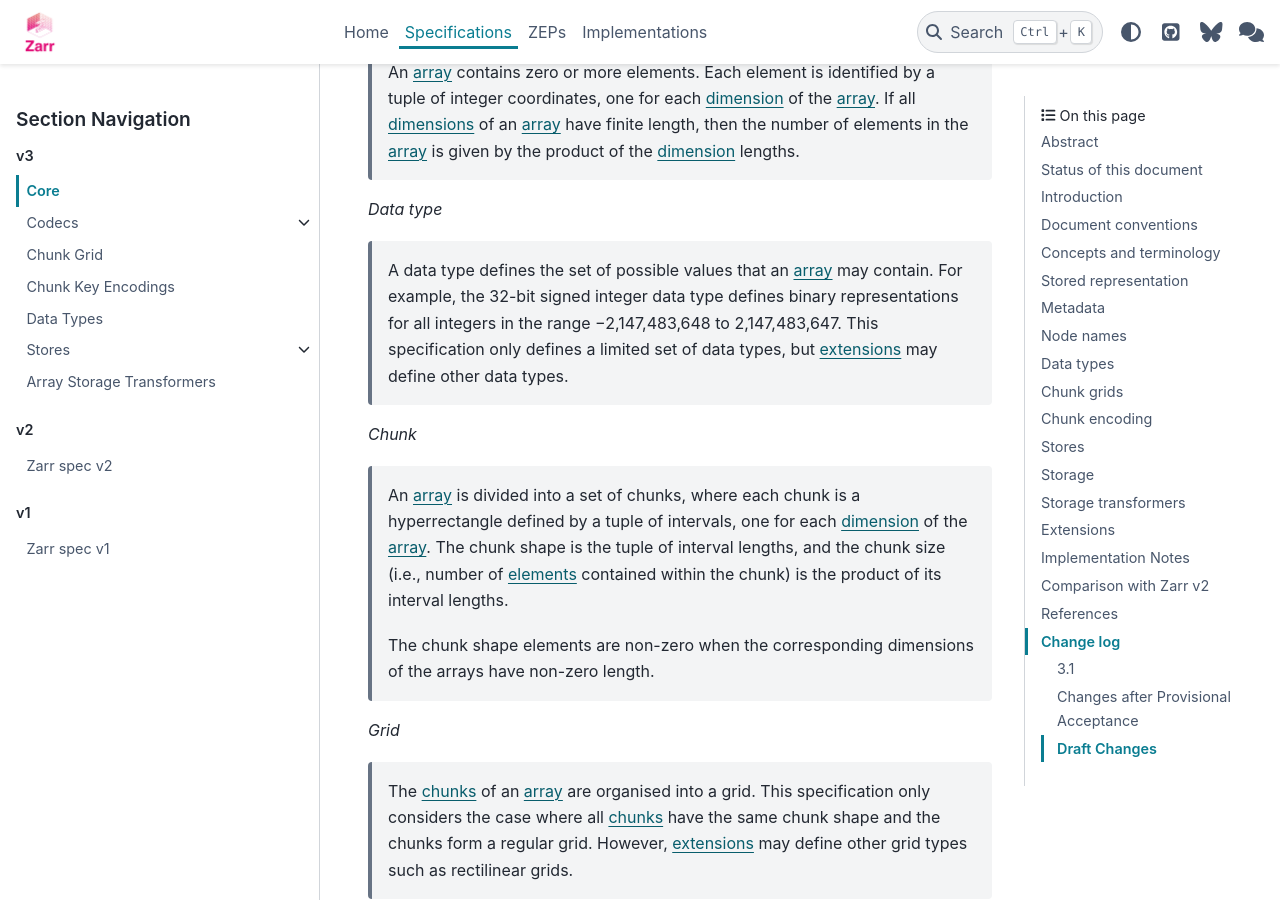
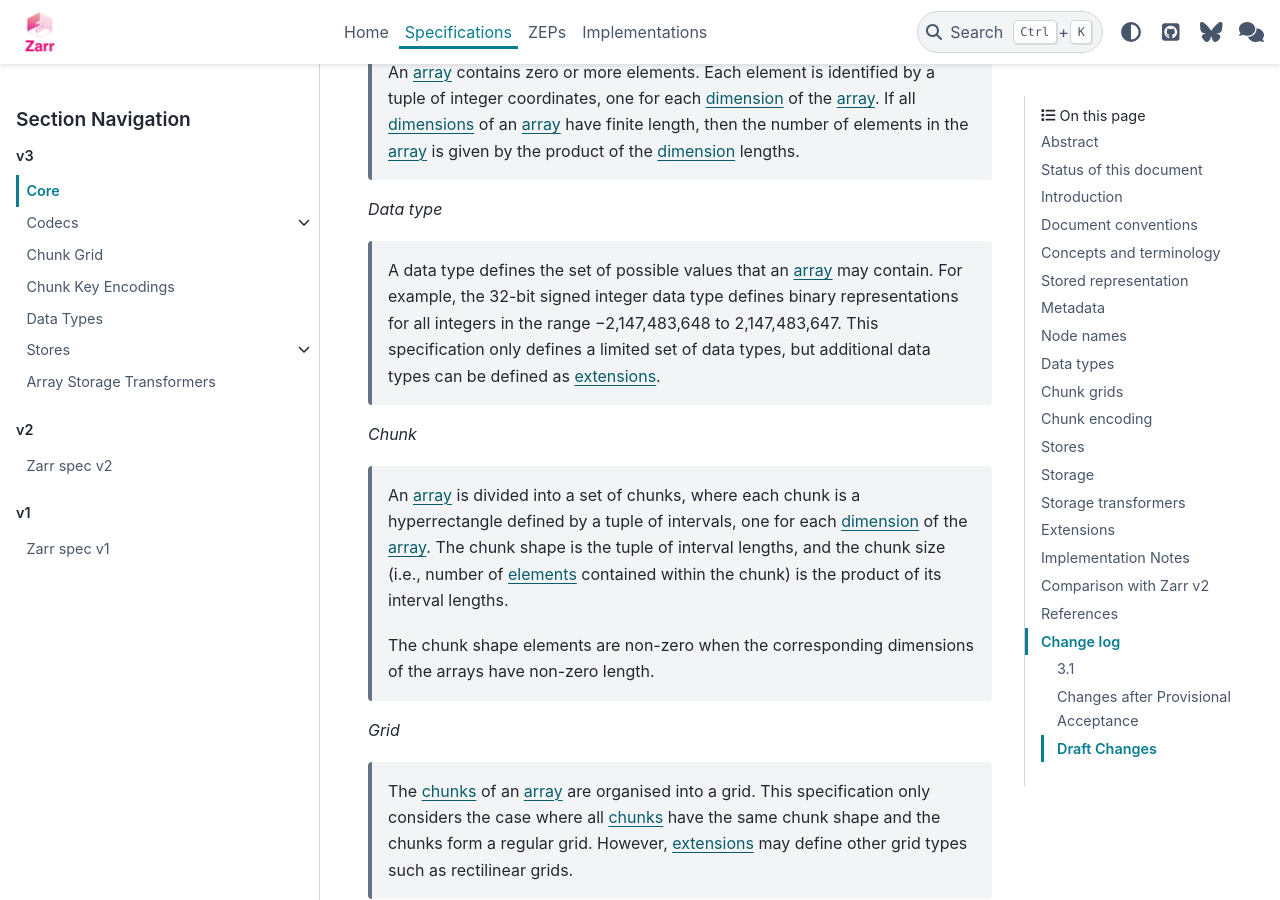
Before and after one commit to zarr-developers/zarr-specs, a Sphinx documentation site: the page built from docs/v3/core/index.rst, in a window 1280 px wide and 900 px high, scrolled down 5765 px. Built offline with Sphinx 7.4.7 and the PyData theme 0.15.4, drawn with Linux system fonts in a browser that asks for light colours.

Commit message:
simplify reference to extensions in field definition
Co-authored-by: Davis Bennett <davis.v.bennett@gmail.com>

```diff
--- a/docs/v3/core/index.rst
+++ b/docs/v3/core/index.rst
@@ -264,7 +264,7 @@ The following figure illustrates the first part of the terminology:
     contain. For example, the 32-bit signed integer data type defines binary
     representations for all integers in the range −2,147,483,648 to
     2,147,483,647. This specification only defines a limited set of data types,
-    but :ref:`extensions<extensions_section>` may define other data types.
+    but additional data types can be defined as :ref:`extensions<extensions_section>`.
 
 .. _chunk:
 .. _chunks:
```
